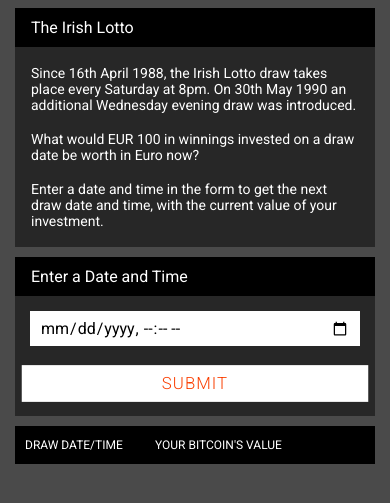
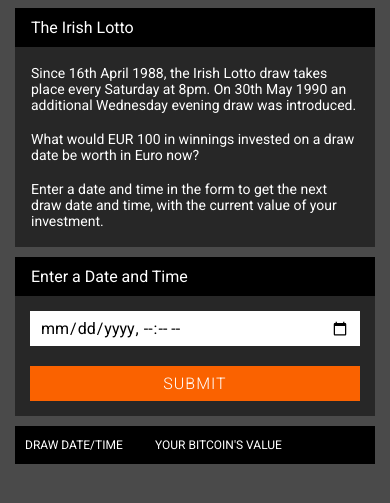
Before and after one commit to mccjoey/lotto-and-bitcoin, a plain HTML site: page index.html in a window 390 px wide. In both pictures the pointer is over the button "SUBMIT". Shown: the part 115-618 px from the top of the page. Drawn offline with Linux system fonts and the light colour scheme.

Commit message:
Update hover mobile

```diff
--- a/styles.css
+++ b/styles.css
@@ -239,7 +239,6 @@
   text-align: center;
   margin-bottom: 16px;
   font-weight: 500;
-
 }
 
 .modal .content button {
@@ -259,6 +258,7 @@
 }
 
 @media only screen and (max-width: 780px) {
+
   main {
     justify-content: flex-start;
     align-items: flex-start;
@@ -287,6 +287,12 @@
   .container .input-date-time .content {
     justify-content: center;
     padding: 15px 0;
+  }
+
+  .container .input-date-time .content button:not([disabled]):hover {
+    transform: scale(1);
+    background-color: var(--button-color);
+    color: white;
   }
 }
 
```
